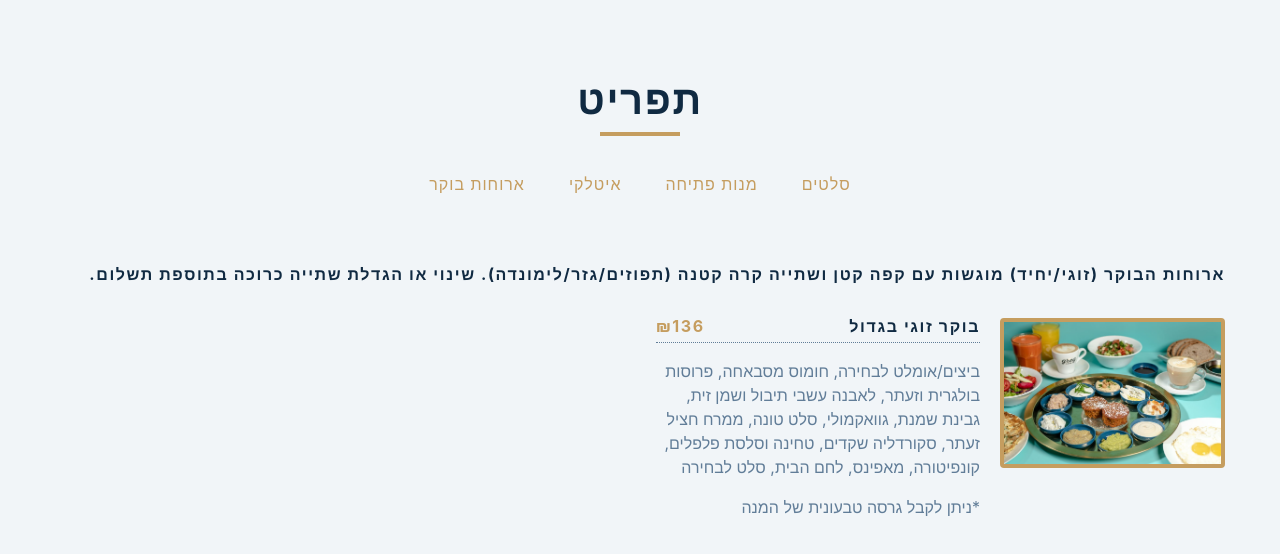
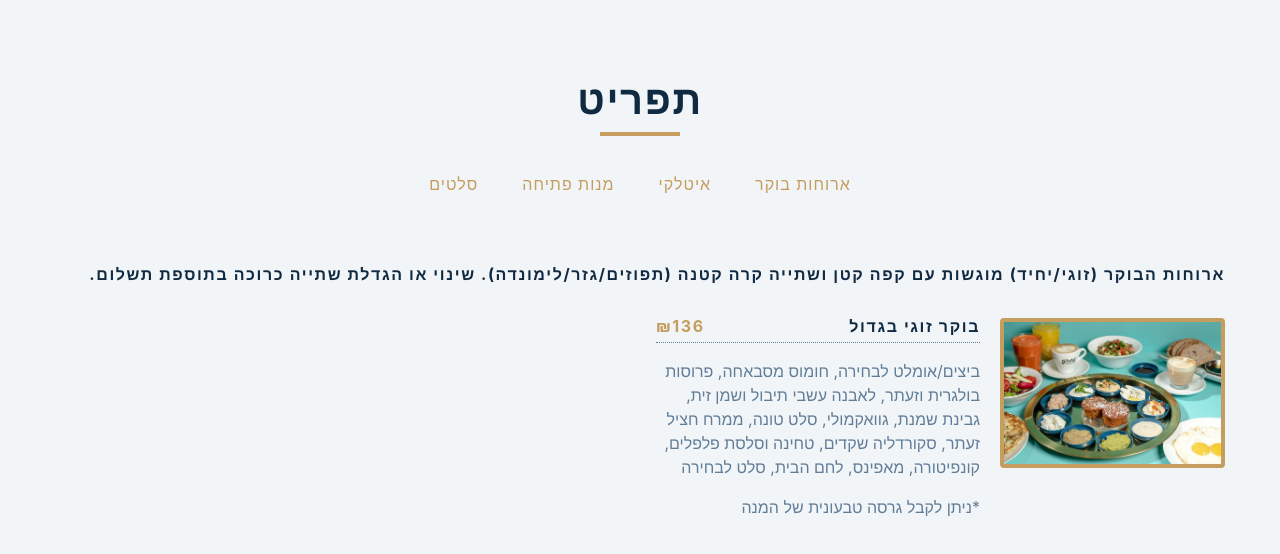
Before and after one commit to MaorMarhum/Greg-Menu, a React (Create React App) app: page / in a window 1280 px wide. Shown: the top 554 px of the page. Built offline with nearby package versions, Linux system fonts and the light colour scheme.

Commit message:
changes7

```diff
--- a/src/index.css
+++ b/src/index.css
@@ -164,6 +164,7 @@ Menu
   margin-bottom: 4rem;
   display: flex;
   overflow-x: scroll;
+  direction: rtl;
 }
 .filter-btn {
   background: transparent;
```
